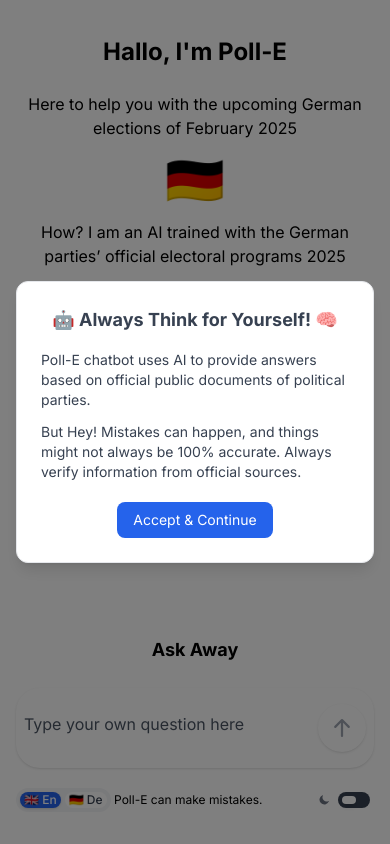
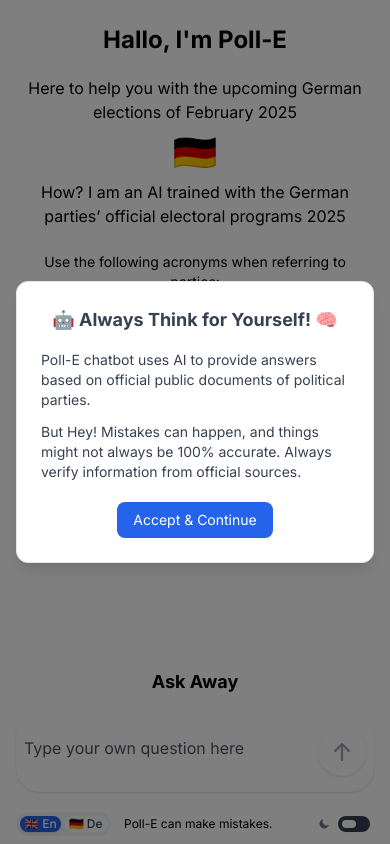
Before and after one commit to mircoporetti/elections, a Next.js app: page /en/chat in a window 390 px wide. Built offline with nearby package versions, Linux system fonts and the light colour scheme.

Commit message:
Stick form and fit content better on mobile

```diff
--- a/src/app/[locale]/chat/page.tsx
+++ b/src/app/[locale]/chat/page.tsx
@@ -47,7 +47,7 @@ export default function Chat() {
     };
 
     return (
-        <div className="h-screen flex flex-col bg-white dark:bg-gray-700">
+        <div className="h-[100dvh] flex flex-col bg-white dark:bg-gray-700">
             {error && (
                 <div
                     className="error-screen mx-auto max-w-3xl w-full bg-red-600 p-4 rounded-lg flex items-center justify-between shadow-lg">
@@ -61,16 +61,14 @@ export default function Chat() {
             <div className="flex-1 overflow-y-auto scrollbar-thin scrollbar-thumb-gray-500 scrollbar-track-gray-300">
                 <div
                     className="max-w-4xl mx-auto px-4 max-[380px]:py-4 py-6 space-y-4 pb-2 pl-5 pr-5 md:pl-28 md:pr-28">
-                    {!messages.length &&
-                        <div className="max-[380px]:mb-4 mb-10 sm:mb-14 md:mb-20 xl:mb-28">
+                    {!messages.length && (
+                        <div className="max-[380px]:mb-4 mb-6 sm:mb-14 md:mb-20 xl:mb-28">
                             <Intro/>
                         </div>
-                    }
-                    <div
-                        className={`max-[950px]:landscape:mt-0 mb-5 md:mb-5 ${
+                    )}
+                    <div className={`max-[950px]:landscape:mt-0 mb-5 md:mb-5 ${
                         messages.length > 0 ? "fixed top-0 left-0 w-full bg-white dark:bg-gray-700 z-50" : "sticky top-0"
-                        }`}
-                    >
+                    }`}>
                         <PartiesSection showOnlyTags={messages.length > 0} fillChatInput={setInput}/>
                     </div>
                     {messages.length > 0 && <div className="max-[950px]:landscape:h-[6rem] h-[9rem]"></div>}
@@ -78,16 +76,15 @@ export default function Chat() {
                     <div ref={messagesEndRef}></div>
                 </div>
             </div>
-            <div>
-                <form
-                    className="w-full max-w-3xl mx-auto max-[380px]:pl-6 max-[380px]:pr-6 pl-4 pr-4 max-[380px]:pb-4 pb-8 sm:pb-10 max-[950px]:landscape:pb-3"
-                    onSubmit={handleSubmit}
-                >
+            <div className="bg-white dark:bg-gray-700">
                 {!messages.length && (
-                        <div className="text-center text-black dark:text-white max-[380px]:pb-2 pb-6 sm:pb-8">
+                    <div className="text-center text-black dark:text-white max-[380px]:pb-2 pb-4 sm:pb-8">
                         <h2 className="font-bold max-[380px]:text-sm text-lg md:text-xl">{t('ask-away')}</h2>
                     </div>
                 )}
+                <form
+                    className="w-full max-w-3xl mx-auto max-[380px]:pl-6 max-[380px]:pr-6 pl-4 pr-4 max-[380px]:pb-4 pb-2 sm:pb-10 max-[950px]:landscape:pb-3"
+                    onSubmit={handleSubmit}>
                     <div className="flex w-full items-center relative">
                 <textarea
                     ref={inputRef}
@@ -103,28 +100,19 @@ export default function Chat() {
                         }
                     }}
                 />
-                        <button
-                            type="submit"
-                            className="absolute right-2 top-1/2 transform -translate-y-1/2 bg-white text-white rounded-full p-3 max-[950px]:landscape:p-2 shadow focus:outline-none"
-                        >
+                        <button type="submit"
+                                className="absolute right-2 top-1/2 transform -translate-y-1/2 bg-white text-white rounded-full p-3 max-[950px]:landscape:p-2 shadow focus:outline-none">
                             <ArrowUpIcon
-                                className={`h-6 w-6 max-[950px]:landscape:h-4 max-[950px]:landscape:w-4 ${
-                                    input.length > 0 ? "text-black dark:text-gray-700" : "text-gray-400"
-                                }`}
-                            />
+                                className={`h-6 w-6 max-[950px]:landscape:h-4 max-[950px]:landscape:w-4 ${input.length > 0 ? "text-black dark:text-gray-700" : "text-gray-400"}`}/>
                         </button>
                     </div>
                     <div
                         className="flex w-full items-center justify-between text-center text-black dark:text-white max-[950px]:landscape:pt-3 pt-5">
-                        <div>
-                            <LanguageSwitcher onLanguageChange={() => setInput('')}/>
+                        <div><LanguageSwitcher onLanguageChange={() => setInput('')}/></div>
+                        <div className="flex-grow text-center">
+                            <p className="text-xs mx-auto pr-3">{t('polle-disclaimer')}</p>
                         </div>
-                        <div className="flex-grow text-center">
-                            <p className="text-xs mx-auto pr-8">{t('polle-disclaimer')}</p>
-                        </div>
-                        <div className="ml-4">
-                            <DarkModeToggle/>
-                        </div>
+                        <div className="ml-4"><DarkModeToggle/></div>
                     </div>
                 </form>
             </div>
--- a/src/app/components/Intro.tsx
+++ b/src/app/components/Intro.tsx
@@ -1,4 +1,5 @@
 import {useTranslations} from 'next-intl';
+import React from "react";
 
 const Intro = () => {
     const t = useTranslations('Chat');
@@ -6,7 +7,7 @@ const Intro = () => {
     return (
         <>
             <div
-                    className="max-[950px]:landscape:hidden flex justify-center items-center max-[380px]:pt-0 max-[380px]:pb-0 p-3 sm:p-6 dark:bg-gray-700">
+                className="max-[950px]:landscape:hidden flex justify-center items-center max-[380px]:pt-0 max-[380px]:pb-0 pb-2 sm:p-6 dark:bg-gray-700">
                 <div className="text-center text-black dark:text-white">
                     <h2 className="font-bold max-[380px]:text-xl text-2xl md:text-3xl">
                         {t('greetings')}
@@ -22,9 +23,9 @@ const Intro = () => {
                 </div>
             </div>
             <div
-                    className="max-[950px]:landscape:hidden flex justify-center items-center dark:bg-gray-700 rounded-2xl mt-4 mb-4">
+                className="max-[950px]:landscape:hidden flex justify-center items-center dark:bg-gray-700 rounded-2xl mt-2 mb-2 sm:mt-4 sm:mb-4">
                 <div className="text-center">
-                        <p className="max-[380px]:text-4xl text-5xl">🇩🇪</p>
+                    <p className="max-[380px]:text-2xl text-4xl sm:text-5xl">🇩🇪</p>
                 </div>
             </div>
             <div className="max-[950px]:landscape:hidden flex justify-center items-center dark:bg-gray-700">
--- a/src/app/components/PartiesSection.tsx
+++ b/src/app/components/PartiesSection.tsx
@@ -25,7 +25,7 @@ const PartiesSection: React.FC<PartiesSectionProps> = ({showOnlyTags = false,  f
                 </div>
             </div> }
             <div
-                className="max-[950px]:landscape:pt-6 flex justify-center items-center max-[380px]:pt-4 pt-8 dark:bg-gray-700">
+                className="max-[950px]:landscape:pt-6 flex justify-center items-center max-[380px]:pt-4 pt-6 dark:bg-gray-700">
                 <div className="text-center">
                     <Tag text="SPD" color="#D02323" onClick={handleTagClick}/> <Tag text="CDU" color="#000000" onClick={handleTagClick}/> <Tag text="FDP"
                                                                                       color="#FFED00" onClick={handleTagClick}/> <Tag
@@ -41,7 +41,7 @@ const PartiesSection: React.FC<PartiesSectionProps> = ({showOnlyTags = false,  f
                 </div>
             </div>
             {!showOnlyTags && <div
-                className=" max-[950px]:landscape:hidden flex justify-center items-center pt-8 dark:bg-gray-700">
+                className=" max-[950px]:landscape:hidden flex justify-center items-center pt-6 dark:bg-gray-700">
                 <div className="text-center text-black dark:text-white">
                     <p className="text-sm text-md">  {t('parties-tags-disclaimer')}</p>
                 </div>
```
Lines whose indentation alone changed are shown as unchanged.
